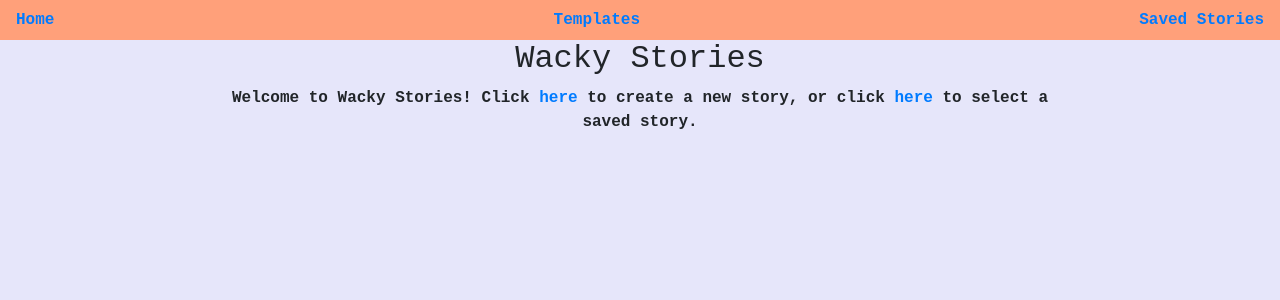
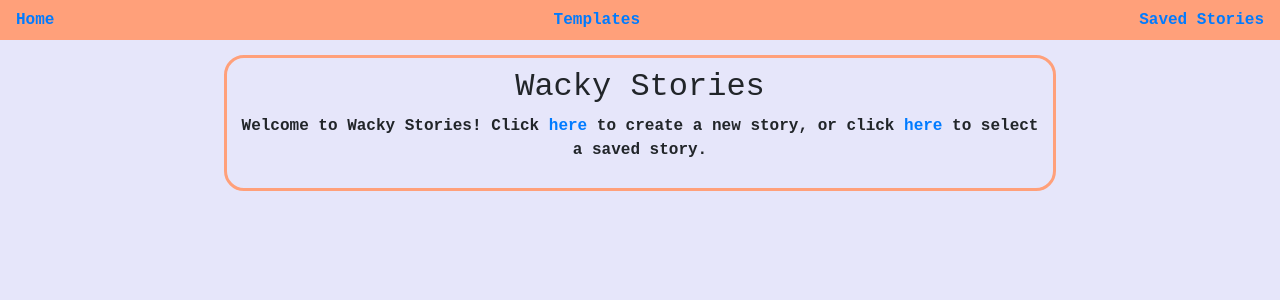
Before and after one commit to adavisson/Wacky-Stories, a React (Create React App) app in the folder frontend/: page / in a window 1280 px wide. Shown: the top 300 px of the page. Built offline with nearby package versions, Linux system fonts and the light colour scheme.

Commit message:
Added more styling

```diff
--- a/frontend/src/index.css
+++ b/frontend/src/index.css
@@ -34,11 +34,15 @@ form {
 .story {
   display: inline-block;
   width: 65%;
+  border: 3px solid #ffa07a;
+  border-radius: 20px;
+  padding: 10px;
 }
 
 .navbar {
   background-color: lightsalmon;
   font-weight: bold;
+  margin-bottom: 15px;
 }
 
 .btn-primary {
@@ -47,3 +51,7 @@ form {
   font-weight: bold;
   border-color: lightsalmon;
 }
+
+.form-control {
+  border-color: lightsalmon;
+}
```
